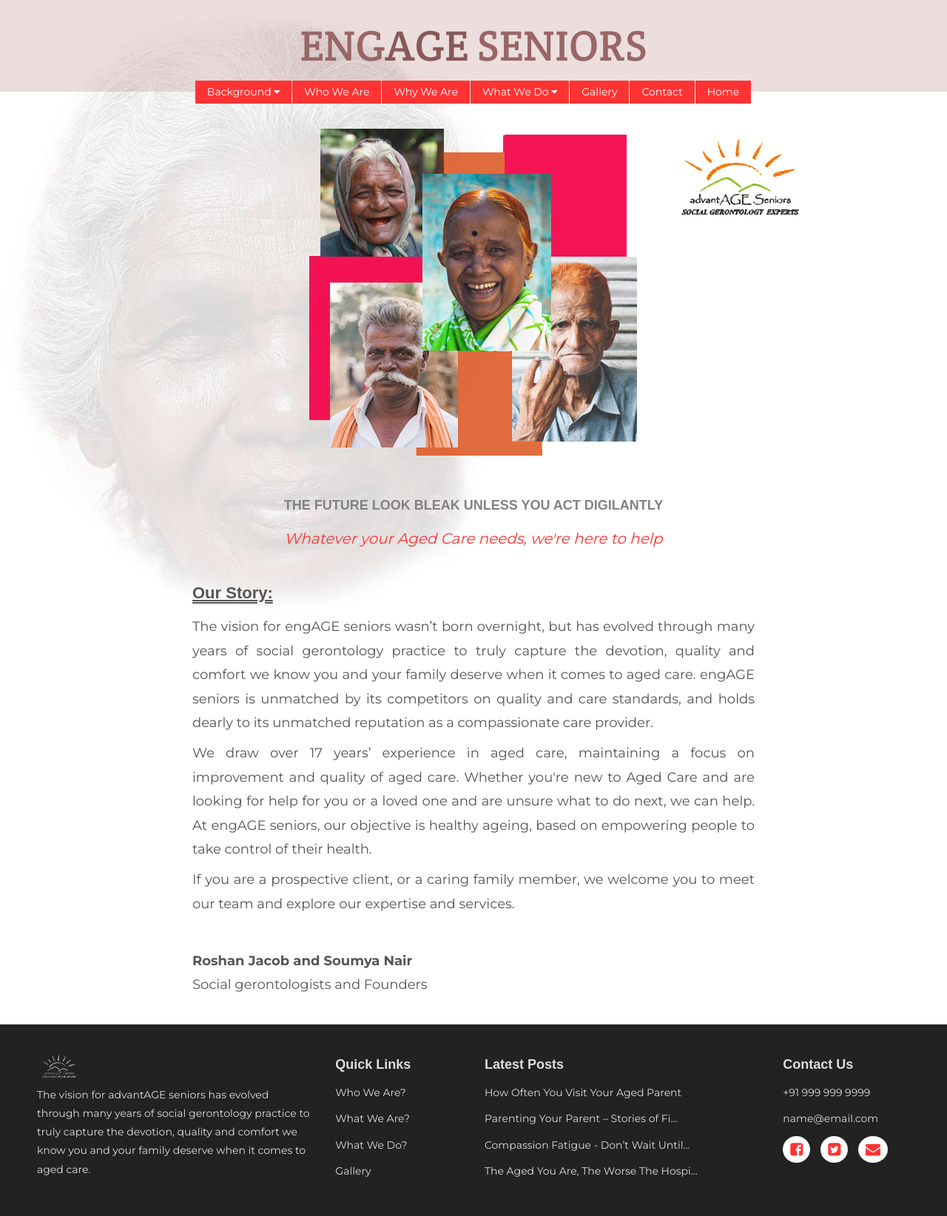
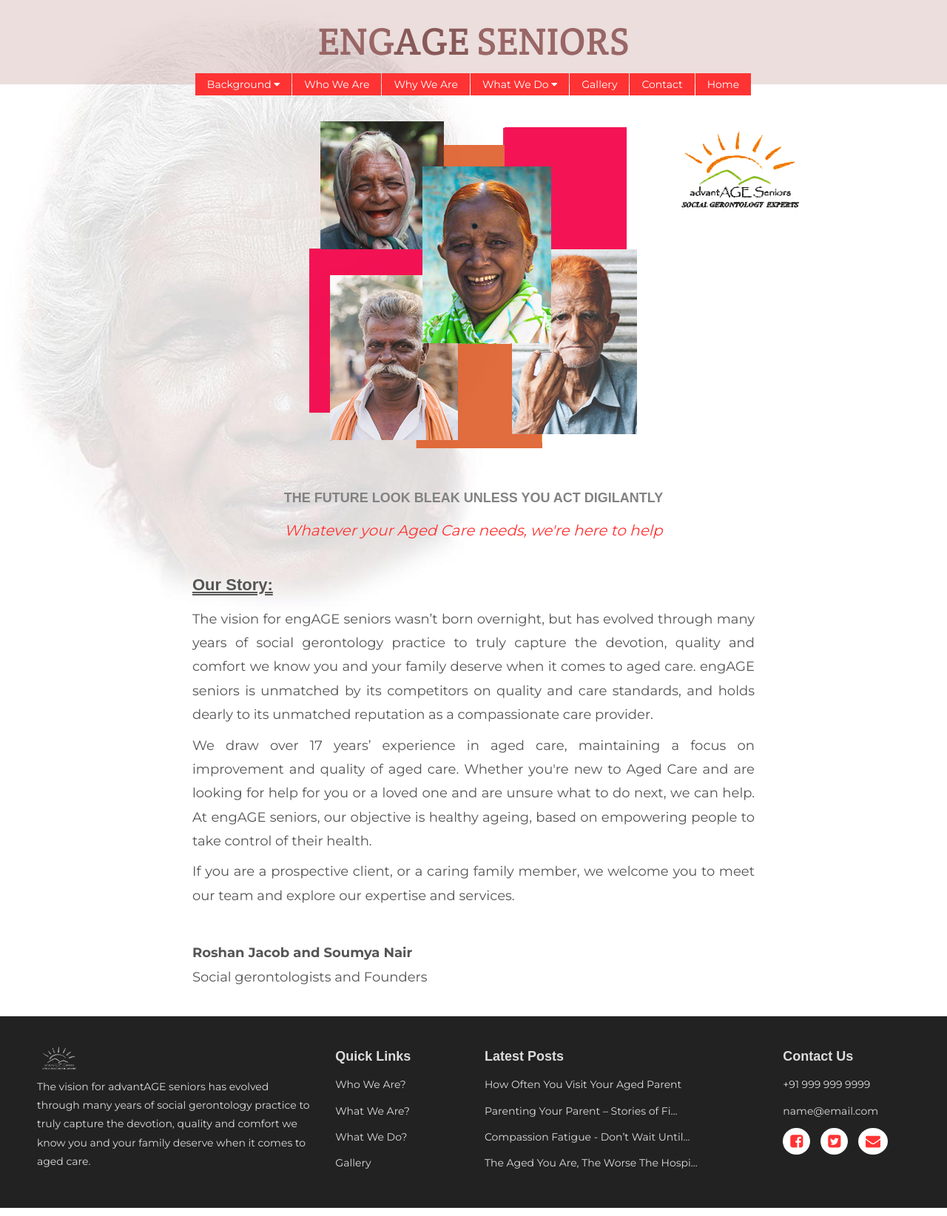
Before and after one commit to sharathdt/advantage-india, a Jekyll site: the page built from index.html, in a window 1280 px wide. Shown: the whole page at 74% size. Built offline with Jekyll 4.4.1, drawn with Linux system fonts in a browser that asks for light colours.

Commit message:
title fix

```diff
--- a/_sass/_style.scss
+++ b/_sass/_style.scss
@@ -52,7 +52,7 @@ header {
 
     .logo-title {
         font-weight: 400;
-        font-size: $base-font-size * 2.9  ;
+        font-size: $base-font-size * 2.6  ;
         font-family: 'Crete Round', serif;
         color: var(--brand-color);
         color: #996666;
```
